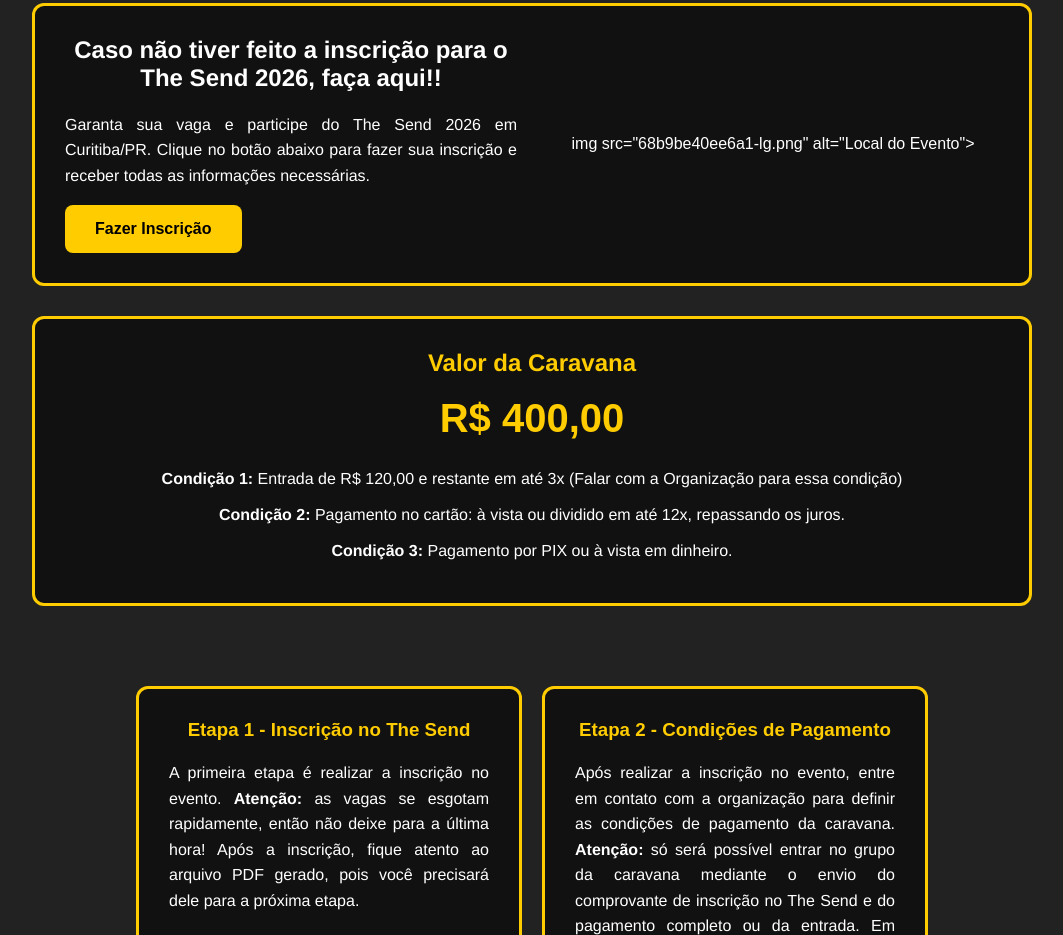
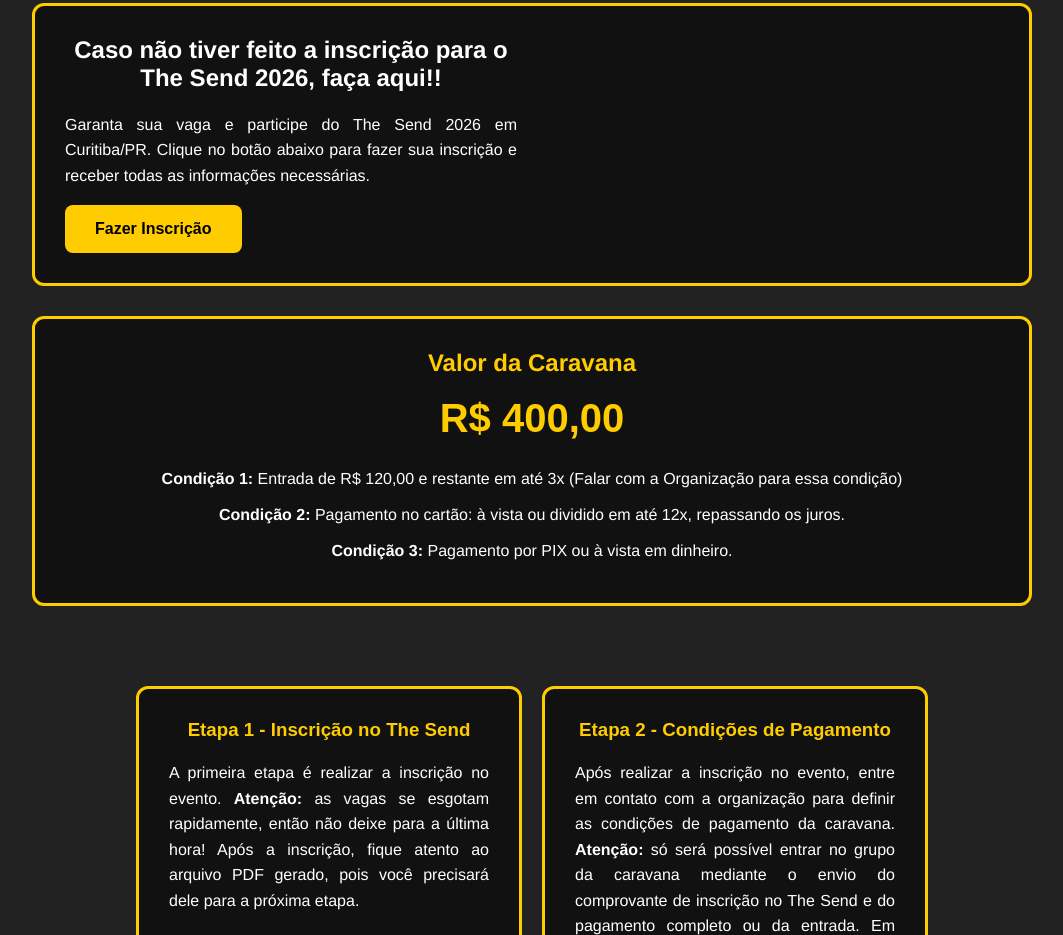
Before and after one commit to lcostacn/thesendandradina.github.io, a plain HTML site: page index.html in a window 1280 px wide. Shown: the part 1247-2182 px from the top of the page, without its empty margins (108-1171 px from the left). Drawn offline with Linux system fonts and the light colour scheme.

Commit message:
Update index.html

```diff
--- a/index.html
+++ b/index.html
@@ -323,7 +323,7 @@ footer {
     </div>
 
     <!-- INSCRIÇÃO -->
-    <section class="inscricao"> <div class="inscricao-texto"> <h2>Caso não tiver feito a inscrição para o The Send 2026, faça aqui!!</h2> <p>Garanta sua vaga e participe do The Send 2026 em Curitiba/PR. Clique no botão abaixo para fazer sua inscrição e receber todas as informações necessárias.</p> <a href="https://www.sympla.com.br/evento/the-send-brasil-2026-curitiba/3072734?share_id=copiarlink" target="_blank" class="btn-inscricao">Fazer Inscrição</a> </div> <div class="inscricao-imagem"> img src="68b9be40ee6a1-lg.png" alt="Local do Evento"> </div> </section>
+    <section class="inscricao"> <div class="inscricao-texto"> <h2>Caso não tiver feito a inscrição para o The Send 2026, faça aqui!!</h2> <p>Garanta sua vaga e participe do The Send 2026 em Curitiba/PR. Clique no botão abaixo para fazer sua inscrição e receber todas as informações necessárias.</p> <a href="https://www.sympla.com.br/evento/the-send-brasil-2026-curitiba/3072734?share_id=copiarlink" target="_blank" class="btn-inscricao">Fazer Inscrição</a> </div> <div class="inscricao-imagem"> </div> </section>
 
     <!-- BOX VALOR -->
     <div class="box-valor"> <h2>Valor da Caravana</h2> <div class="valor-principal"><center>R$ 400,00</center></div> <div class="condicoes-lista"> <p><strong>Condição 1:</strong> Entrada de R$ 120,00 e restante em até 3x (Falar com a Organização para essa condição)</p> <p><strong>Condição 2:</strong> Pagamento no cartão: à vista ou dividido em até 12x, repassando os juros.</p> <p><strong>Condição 3:</strong> Pagamento por PIX ou à vista em dinheiro.</p> </div> </div>
```
